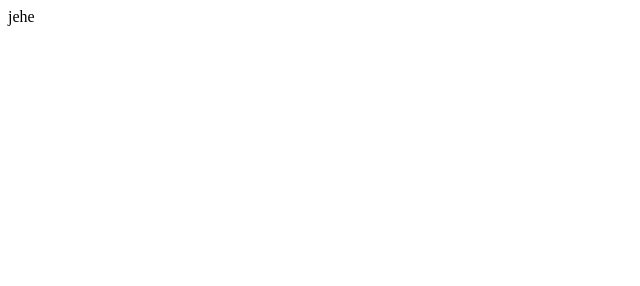
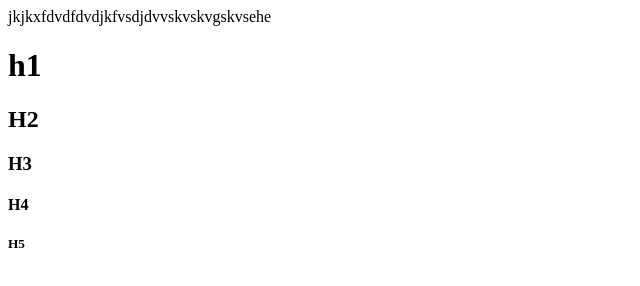
Before and after one commit to Rakhikadam/facebookrepo, a plain HTML site: page index.html in a window 1280 px wide. Shown: the whole page, without its empty margins (0-640 px from the left). Drawn offline with Linux system fonts and the light colour scheme.

Commit message:
Update index.html

```diff
--- a/index.html
+++ b/index.html
@@ -1,4 +1,10 @@
 <html>
   <title>tttt</title>
-  <body>jehe</body>
+  <body>jkjkxfdvdfdvdjkfvsdjdvvskvskvgskvsehe
+  <h1>h1</<h1>
+    <h2>H2</<h2>
+      <h3>H3</<h3>
+        <h4>H4</<h4>
+          <h5>H5</<h5>
+  </body>
 </html>
```
